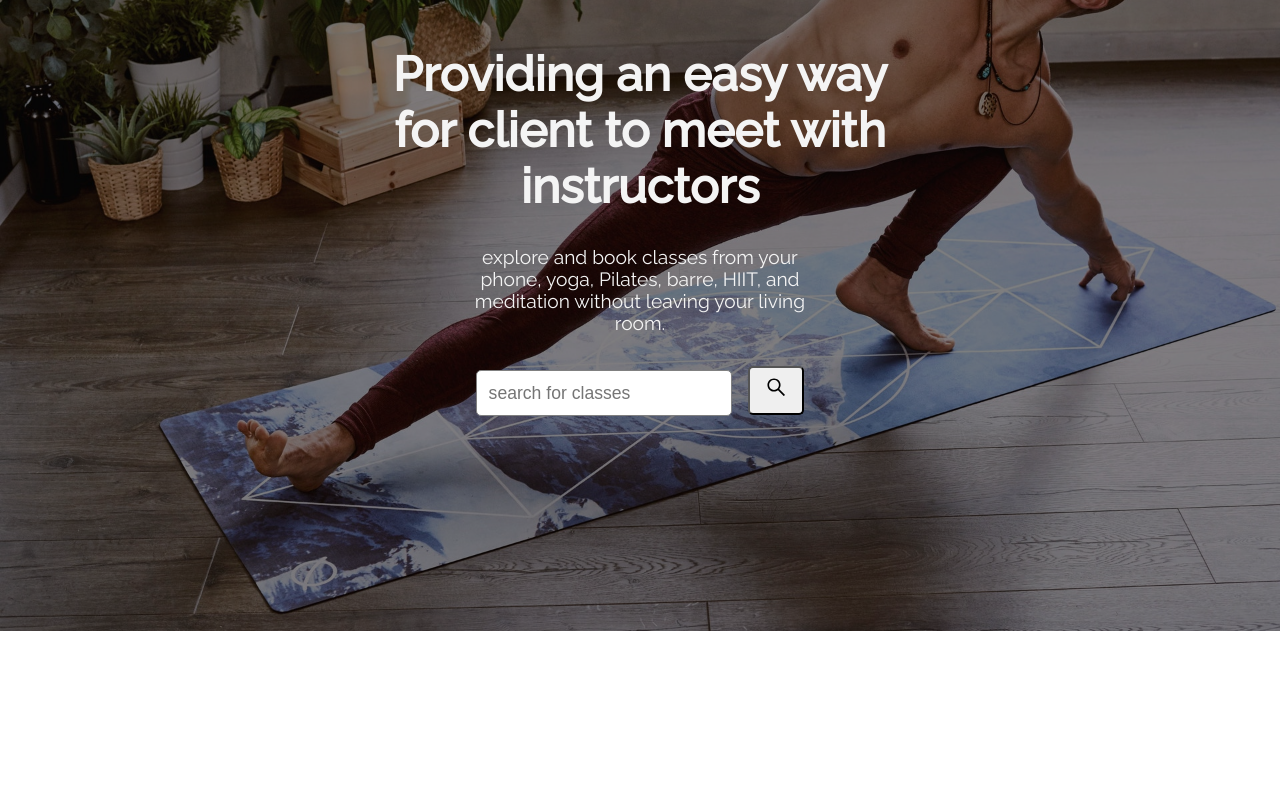
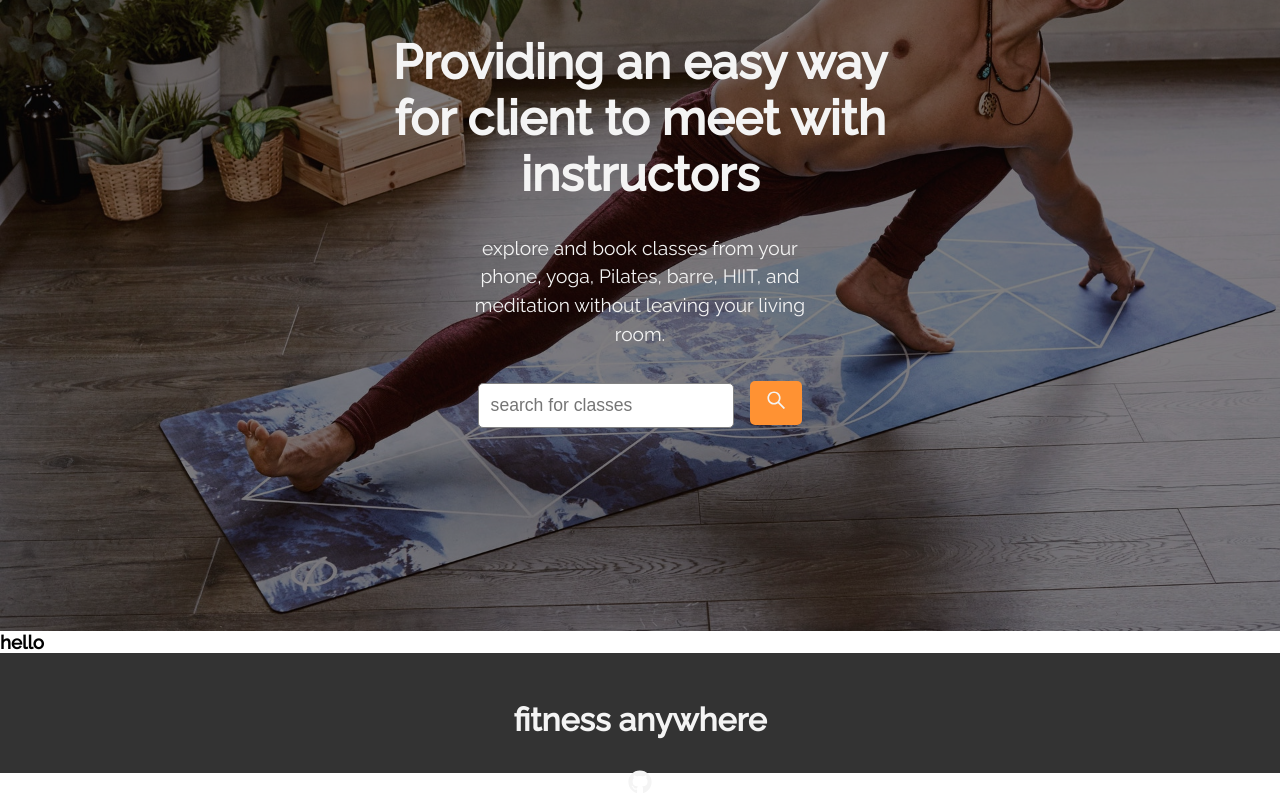
Before and after one commit to Build-Week-Anywhere-Fitness-04/front-end, a React (Create React App) app in the folder client/: page /account/client in a window 1280 px wide. Shown: the part 169-969 px from the top of the page. Before the commit the page ends 800 px from the top, so only its background shows below. Built offline with nearby package versions, Linux system fonts and the light colour scheme; no server answers; sample sign-in values are in the browser's storage.

Commit message:
adding classes cards

```diff
--- /dev/null
+++ b/client/src/components/Footer.js
@@ -0,0 +1,23 @@
+import React from "react";
+import { Link } from "react-router-dom";
+import { FaGithub } from "react-icons/fa";
+
+const Footer = () => {
+  return (
+    <div className="Footer">
+      <footer>
+        <h1>fitness anywhere</h1>
+        <nav>
+          <Link
+            to="https://github.com/Build-Week-Anywhere-Fitness-04"
+            target="_blank"
+          >
+            <FaGithub />
+          </Link>
+        </nav>
+      </footer>
+    </div>
+  );
+};
+
+export default Footer;
--- a/client/src/components/MainApp.js
+++ b/client/src/components/MainApp.js
@@ -3,6 +3,7 @@ import { Route } from "react-router-dom";
 import SignUp from "./SignUp";
 import Login from "./Login";
 import Navbar from "./Navbar";
+import Footer from "./Footer";
 
 import ProtectedMain from "./protectedApp/ProtectedMain";
 import PrivateRoute from "../private/PrivateRoute";
@@ -19,6 +20,7 @@ const MainApp = () => {
         <Login />
       </Route>
       <PrivateRoute path="/account" component={ProtectedMain} />
+      <Footer />
     </div>
   );
 };
--- /dev/null
+++ b/client/src/components/protectedApp/Client/ClientDisplayClasses.js
@@ -0,0 +1,13 @@
+import React from "react";
+
+const ClientDisplayClasses = () => {
+  return (
+    <div className="ClientDisplayClasses">
+      <div className="ClientDisplayClasses-wrapper">
+        <h3>hello</h3>
+      </div>
+    </div>
+  );
+};
+
+export default ClientDisplayClasses;
--- a/client/src/components/protectedApp/Client/ClientHomepage.js
+++ b/client/src/components/protectedApp/Client/ClientHomepage.js
@@ -1,12 +1,14 @@
 import React from "react";
 import Navbar from "./Navbar";
 import Header from "./Header";
+import ClientDisplayClasses from "./ClientDisplayClasses";
 
 const ClientHomePage = () => {
   return (
     <div>
       <Navbar />
       <Header />
+      <ClientDisplayClasses />
     </div>
   );
 };
--- a/client/src/index.scss
+++ b/client/src/index.scss
@@ -1,8 +1,13 @@
 @import "./sass/variables";
 @import "./sass/global";
+
+// clients
 @import "./sass/clientnav";
 @import "./sass/cilent-header";
 
 // instructor
 @import "./sass/instructor-header";
 @import "./sass/content-instructor";
+
+// global
+@import "./sass/footer";
--- a/client/src/sass/_cilent-header.scss
+++ b/client/src/sass/_cilent-header.scss
@@ -40,6 +40,7 @@
       font-size: 1.2rem;
       width: 70%;
       margin: 0 auto 2rem;
+      line-height: 1.5;
     }
   }
 }
@@ -59,10 +60,13 @@
     button {
       display: inline-block;
       margin-left: 1rem;
-      font-size: 1.4rem;
-      padding: 0.5rem 0.9rem;
+      font-size: 1.3rem;
+      padding: 0.4rem 0.9rem;
       border-radius: 5px;
       cursor: pointer;
+      background: $main-color;
+      color: $white;
+      border: none;
     }
   }
 }
--- /dev/null
+++ b/client/src/sass/_footer.scss
@@ -0,0 +1,22 @@
+.Footer {
+  height: 15vh;
+  background: #333;
+  color: $white;
+  align-items: center;
+  padding: 1rem 0;
+
+  footer {
+    width: 87%;
+    margin: 0 auto;
+    text-align: center;
+
+    h1 {
+      margin: 2rem 0;
+    }
+
+    a {
+      font-size: 1.5rem;
+      color: $white;
+    }
+  }
+}
--- a/client/src/sass/_global.scss
+++ b/client/src/sass/_global.scss
@@ -14,4 +14,5 @@ button {
 
 body {
   font-family: "Raleway", sans-serif;
+  //   line-height: 1.1;
 }
```
Also changed, not shown: client/src/components/protectedApp/Client/SingleClass.js (added, +22 -0 lines).
